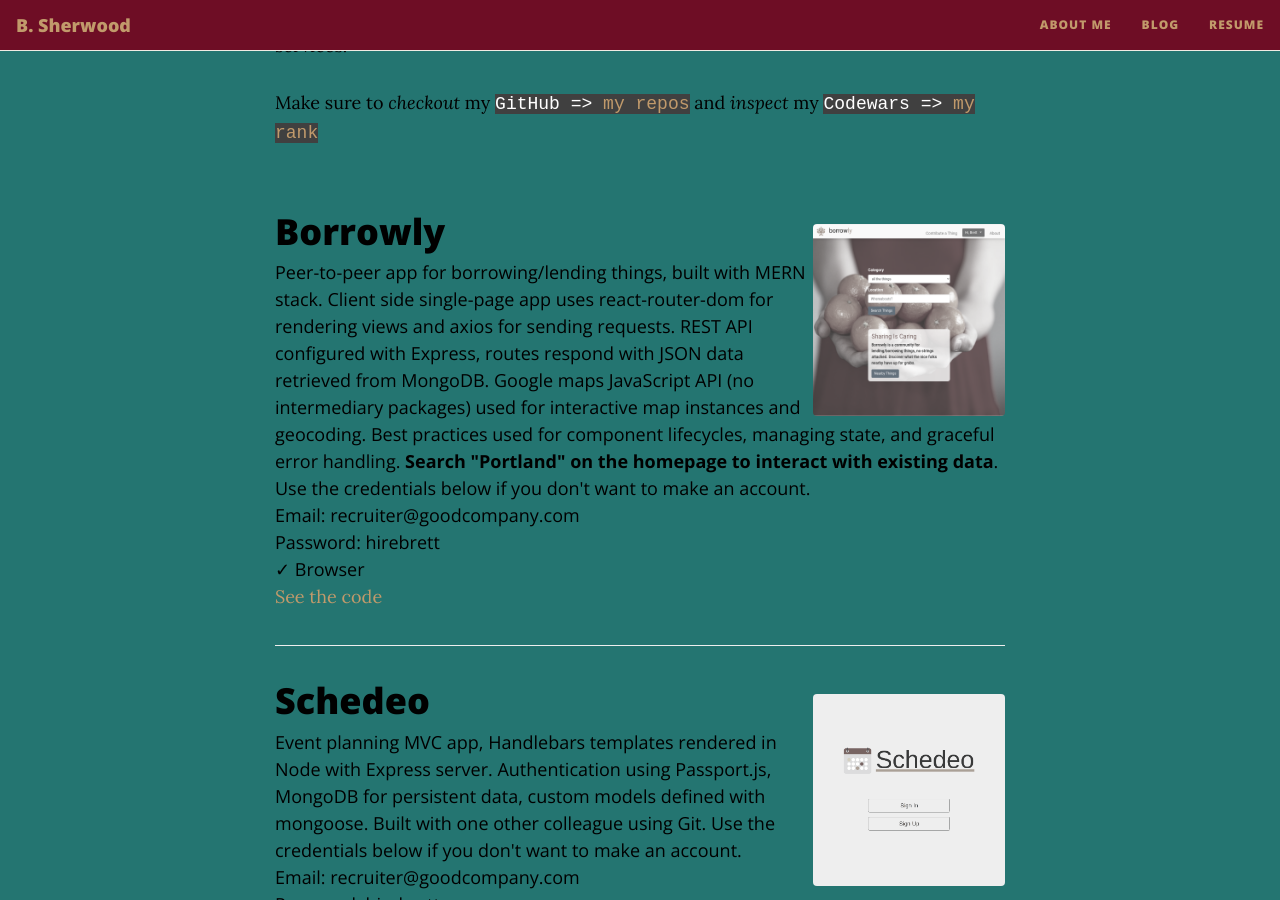
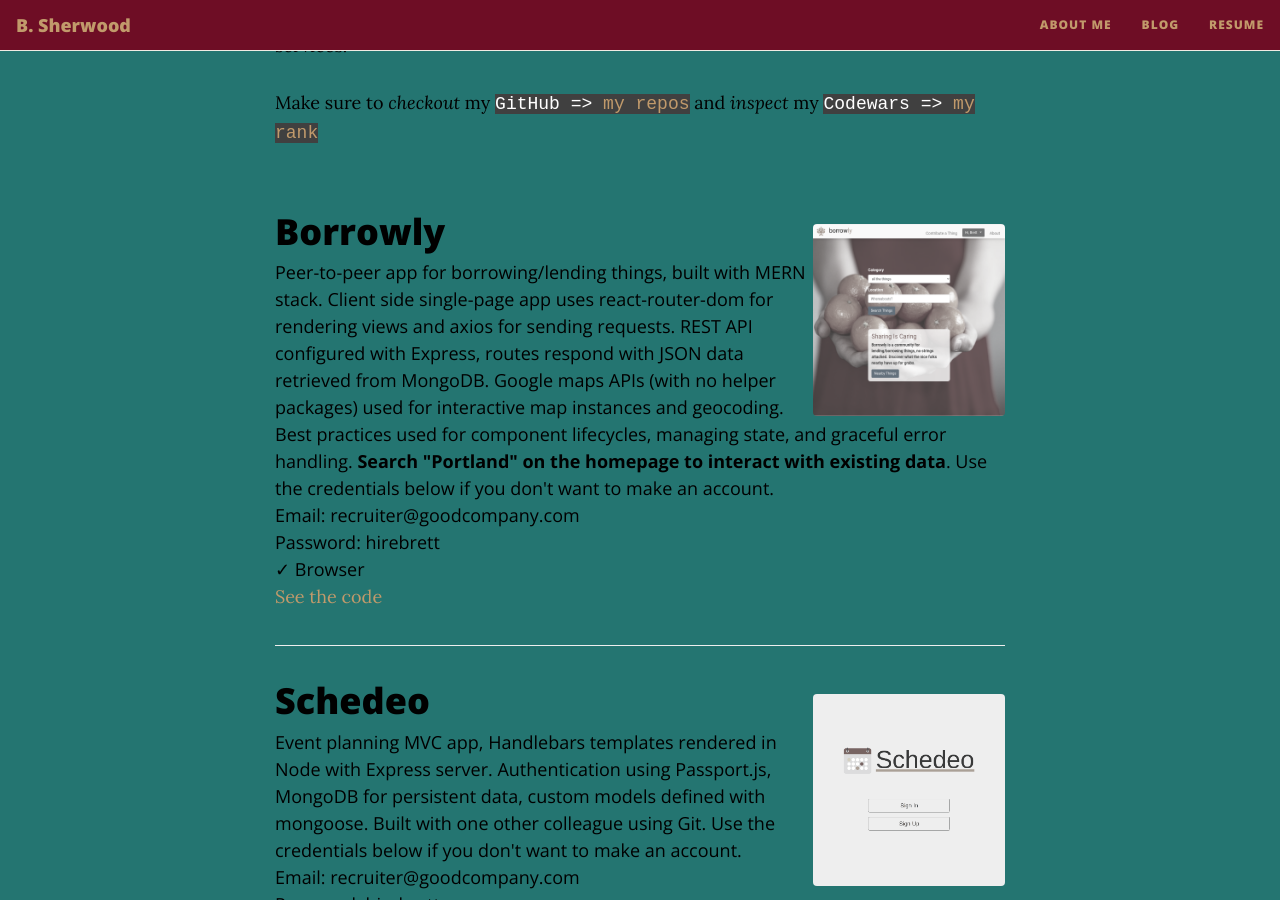
Before and after one commit to clockmakerbrett/clockmakerbrett.github.io, a Jekyll site: the page built from index.html, in a window 1280 px wide and 900 px high, scrolled down 353 px. Built offline with Jekyll 4.4.1, drawn with Linux system fonts in a browser that asks for light colours; nearby versions of some CDN libraries; the list of posts is cut into pages by our own code.

```diff
--- a/index.html
+++ b/index.html
@@ -32,11 +32,11 @@
       <div class="post-entry">
         Peer-to-peer app for borrowing/lending things, built with MERN stack. Client side single-page app uses
         react-router-dom for rendering views and axios for sending requests. REST API configured with Express, routes
-        respond with JSON data retrieved from MongoDB. Google maps JavaScript API (no intermediary packages) used for
-        interactive map instances and geocoding. Best practices used for component lifecycles, managing state, and
-        graceful error handling. <b>Search "Portland" on the homepage to interact with existing data</b>. Use the
-        credentials below if you don't want to make an account.<br />Email: recruiter@goodcompany.com <br />Password:
-        hirebrett <br />&check; Browser
+        respond with JSON data retrieved from MongoDB. Google maps APIs (with no helper packages) used for interactive
+        map instances and geocoding. Best practices used for component lifecycles, managing state, and graceful error
+        handling. <b>Search "Portland" on the homepage to interact with existing data</b>. Use the credentials below if
+        you don't want to make an account.<br />Email: recruiter@goodcompany.com <br />Password: hirebrett <br />&check;
+        Browser
       </div>
       <a class="repo-link" href="https://github.com/clockmakerbrett/borrowly" target="_blank">See the code</a>
     </div>
```
Also changed, not shown: manifest.yml (added, +11 -0 lines), assets/img/personal_site.png (added).
